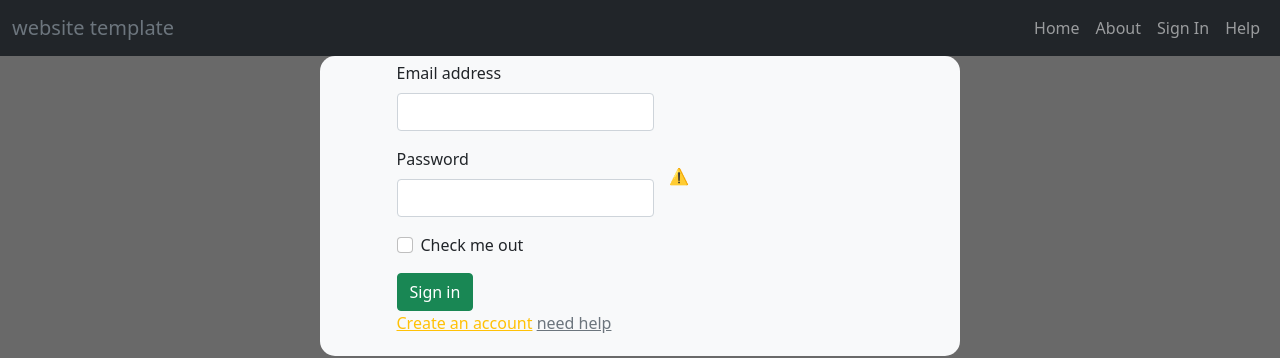
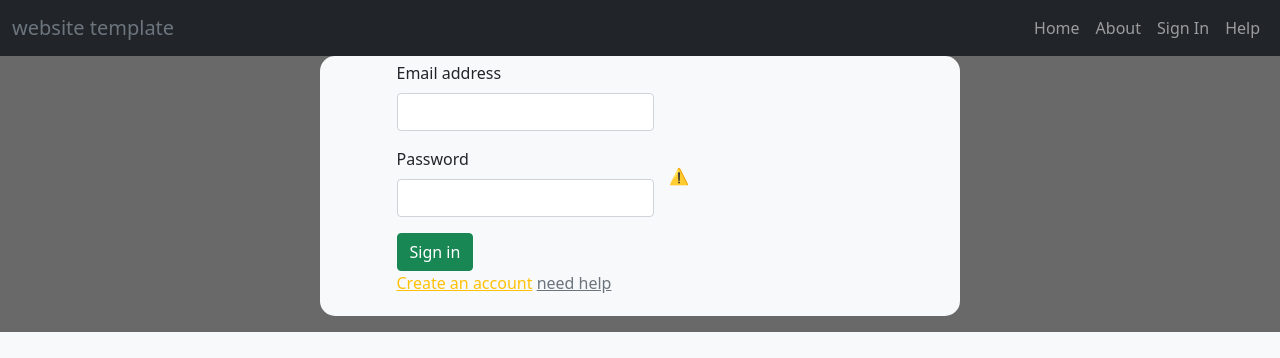
Before and after one commit to JoeDDenn/Internet-tech-Course-project, a plain HTML site: page front_end/index.html in a window 1280 px wide. Shown: the top 358 px of the page. Drawn offline with nearby package versions, Linux system fonts and the light colour scheme; no server answers.

Commit message:
minor tweak

```diff
--- a/front_end/index.html
+++ b/front_end/index.html
@@ -51,10 +51,7 @@
                         <label for="exampleInputPassword1" class="form-label">Password</label>
                         <input type="password" class="form-control" id="exampleInputPassword1">
                     </div>
-                    <div class="mb-3 form-check">
-                        <input type="checkbox" class="form-check-input" id="exampleCheck1">
-                        <label class="form-check-label" for="exampleCheck1">Check me out</label>
-                    </div>
+
                     <button type="button" class="btn btn-success">Sign in</button>
                 </form>
                 <a class="text-warning" href="#">Create an account</a>
```
